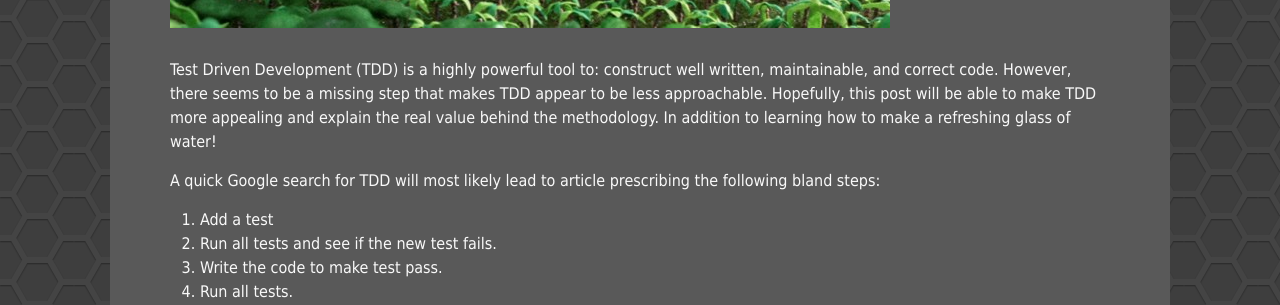
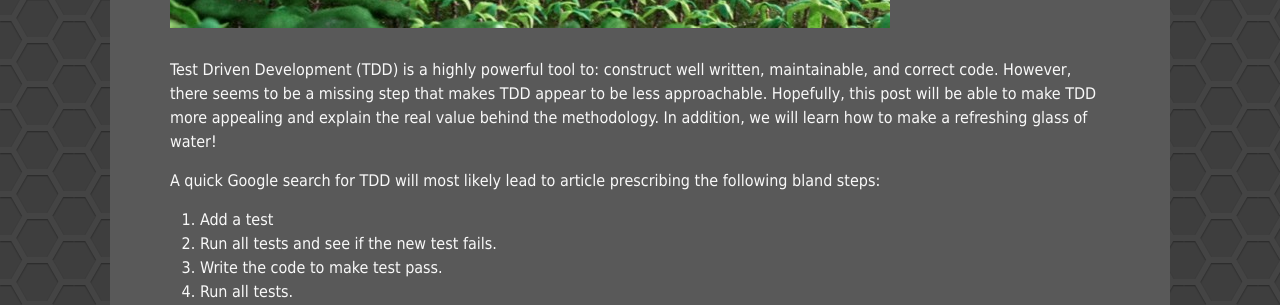
Before and after one commit to Unthrottled/blog, a Jekyll site: the page built from _posts/2017-12-29-Hydration-Driven-Devolpment.md, in a window 1280 px wide and 900 px high, scrolled down 420 px. Shown: the part 200-505 px from the top of the window. Built offline with Jekyll 4.4.1, drawn with Linux system fonts in a browser that asks for light colours.

Commit message:
Better openeing

```diff
--- a/_posts/2017-12-29-Hydration-Driven-Devolpment.md
+++ b/_posts/2017-12-29-Hydration-Driven-Devolpment.md
@@ -10,7 +10,7 @@ tags: [Software Development, TDD, BDD, Software Craftsmanship, Java]
 Test Driven Development (TDD) is a highly powerful tool to: construct well written, maintainable, and correct code.
 However, there seems to be a missing step that makes TDD appear to be less approachable.
 Hopefully, this post will be able to make TDD more appealing and explain the real value behind the methodology.
-In addition to learning how to make a refreshing glass of water!
+In addition, we will learn how to make a refreshing glass of water!
 
 A quick Google search for TDD will most likely lead to article prescribing the following bland steps:
 
```
